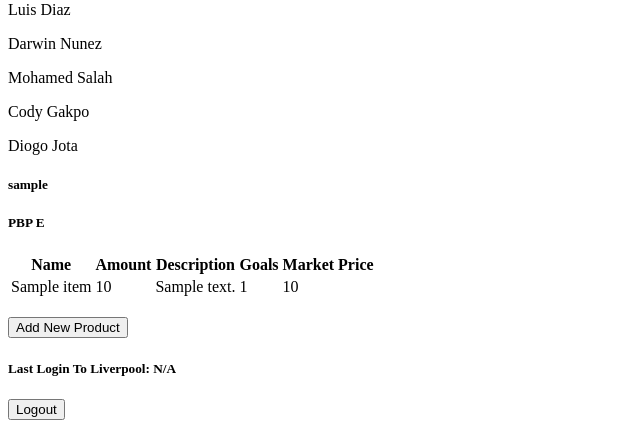
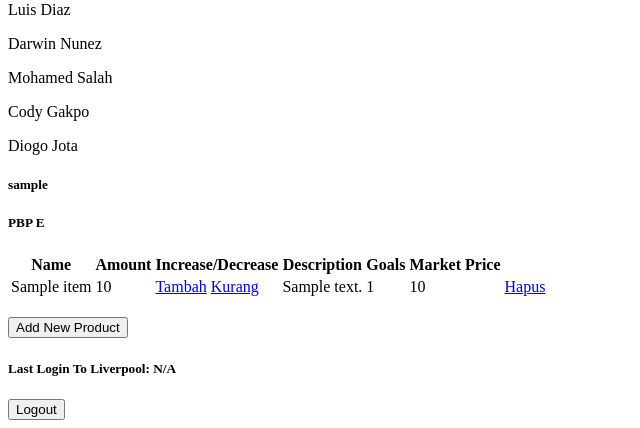
Before and after one commit to CaesarJustitio/liverpool-list, a Django app: page / in a window 1280 px wide. Shown: the part 931-1359 px from the top of the page, without its empty margins (0-640 px from the left). Run offline with Django 4.2, Linux system fonts and the light colour scheme; a user stored in the database is signed in; tables that the repository leaves empty hold one stand-in row (values such as "Sample post").

Commit message:
Mengimplementasikan bonus inc dec del

```diff
--- a/liverpool_list/urls.py
+++ b/liverpool_list/urls.py
@@ -20,7 +20,5 @@ from django.urls import path, include
 
 urlpatterns = [
     path('admin/', admin.site.urls),
-    # path('xml/<int:id>/', show_xml_by_id, name='show_xml_by_id'),
-    # path('json/<int:id>/', show_json_by_id, name='show_json_by_id'),
     path('', include('main.urls'))
 ]
--- a/main/templates/main.html
+++ b/main/templates/main.html
@@ -51,6 +51,7 @@
     <tr>
         <th>Name</th>
         <th>Amount</th>
+        <th>Increase/Decrease</th>
         <th>Description</th>
         <th>Goals</th>
         <th>Market Price</th>
@@ -62,9 +63,14 @@
         <tr>
             <td>{{item.name}}</td>
             <td>{{item.amount}}</td>
+            <td>
+                <a href="{% url 'main:inc_am' item.id %}">Tambah</a>
+                <a href="{% url 'main:dec_am' item.id %}">Kurang</a>
+            </td>
             <td>{{item.description}}</td>
             <td>{{item.goals}}</td>
             <td>{{item.marketPrice}}</td>
+            <td><a href="{% url 'main:delete' item.id %}">Hapus</a></td>
         </tr>
     {% endfor %}
 </table>
--- a/main/urls.py
+++ b/main/urls.py
@@ -1,5 +1,5 @@
 from django.urls import path
-from main.views import show_main, create_product, show_xml, show_json, show_xml_by_id, show_json_by_id, register, login_user, logout_user
+from main.views import show_main, create_product, show_xml, show_json, show_xml_by_id, show_json_by_id, register, login_user, logout_user, inc_am, dec_am, delete
 
 
 app_name = 'main'
@@ -13,5 +13,8 @@ urlpatterns = [
     path('json/<int:id>/', show_json_by_id, name='show_json_by_id'),
     path('register/', register, name='register'),
     path('login/', login_user, name='login'),
-    path('logout/', logout_user, name='logout')
+    path('logout/', logout_user, name='logout'),
+    path('increase_amount/<int:item_id>/', inc_am, name='inc_am'),
+    path('decrease_amount/<int:item_id>/', dec_am, name='dec_am'),
+    path('delete_item/<int:item_id>/', delete, name='delete'),
 ]
--- a/main/views.py
+++ b/main/views.py
@@ -10,6 +10,7 @@ from django.contrib import messages
 from django.contrib.auth import authenticate, login, logout
 from django.contrib.auth.decorators import login_required
 import datetime
+from django.shortcuts import get_object_or_404
 
 @login_required(login_url='/login')
 def show_main(request):
@@ -94,3 +95,21 @@ def logout_user(request):
     response = HttpResponseRedirect(reverse('main:login'))
     response.delete_cookie('last_login')
     return response
+
+def inc_am(request, item_id):
+    item = get_object_or_404(Item, pk=item_id, user=request.user)
+    item.amount += 1
+    item.save()
+    return HttpResponseRedirect(reverse('main:show_main'))
+
+def dec_am(request, item_id):
+    item = get_object_or_404(Item, pk=item_id, user=request.user)
+    if item.amount > 0:
+        item.amount -= 1
+        item.save()
+    return HttpResponseRedirect(reverse('main:show_main'))
+
+def delete(request, item_id):
+    item = get_object_or_404(Item, pk=item_id, user=request.user)
+    item.delete()
+    return HttpResponseRedirect(reverse('main:show_main'))
```
